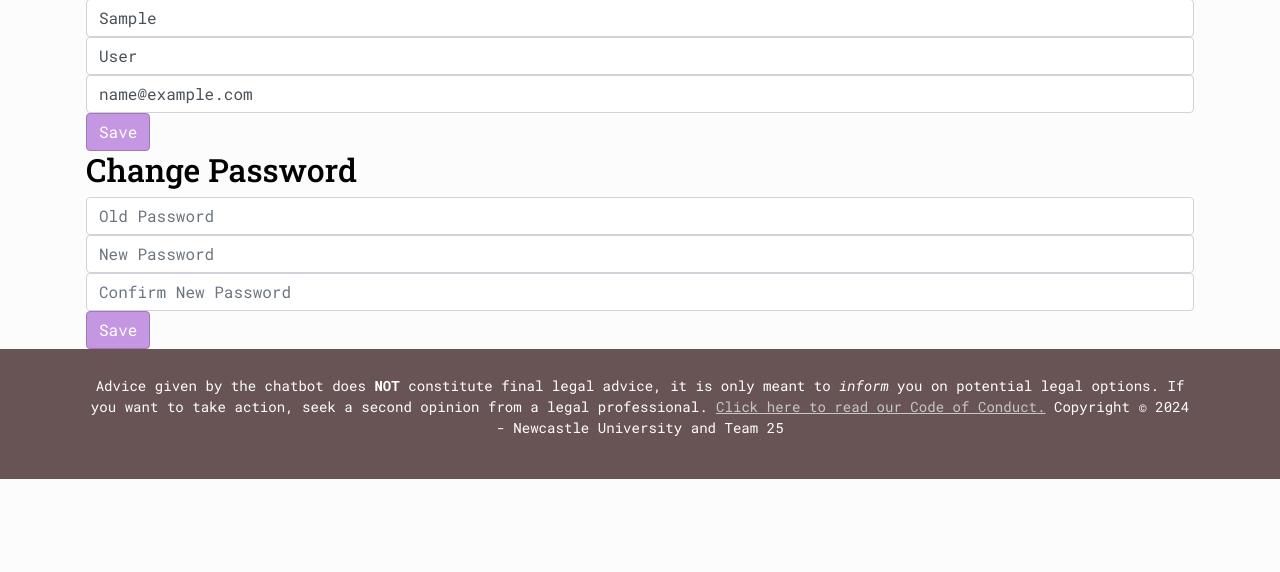
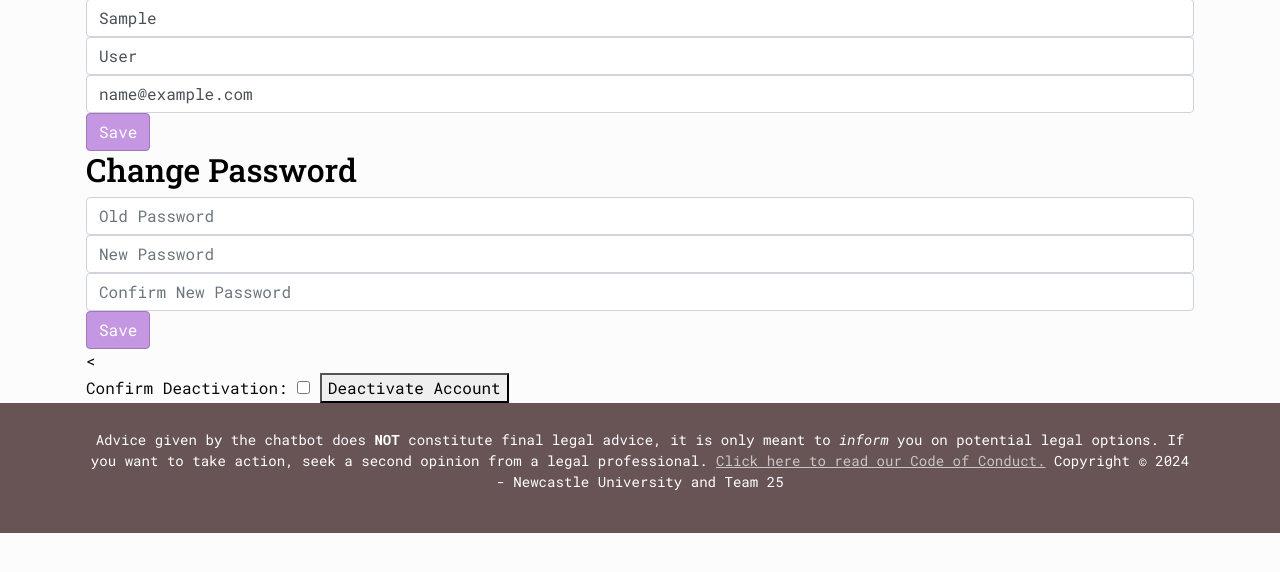
Before and after one commit to GeorgeTsakoumakis/cyber-justitia, a Django app: page /dashboard/ in a window 1280 px wide. Shown: the part 211-783 px from the top of the page. Run offline with Django 5.2, Linux system fonts and the light colour scheme; the visitor is signed in with stand-in values (Sample User, id 1); some libraries are stand-ins or nearby versions.

Commit message:
deactivate account

```diff
--- a/users/forms.py
+++ b/users/forms.py
@@ -43,8 +43,8 @@ class UpdateDescriptionForm(forms.ModelForm):
         fields = ['description']
 
 
-class DeleteAccountForm(forms.ModelForm):
-    delete_profile = forms.BooleanField(
+class DeactivateAccountForm(forms.ModelForm):
+    deactive_profile = forms.BooleanField(
         required=True,
         initial=False,
         widget=forms.CheckboxInput()
--- a/users/templates/dashboard.html
+++ b/users/templates/dashboard.html
@@ -85,5 +85,13 @@
         <button type="submit" class="btn btn-primary" name="change_password">Save</button>
     </form>
 
+    <<form method="post">
+    {% csrf_token %}
+    <input type="hidden" name="deactive_profile" value="False">
+    <label for="{{ deactivate_account_form.deactive_profile.id_for_label }}">Confirm Deactivation:</label>
+    <input type="checkbox" id="{{ deactivate_account_form.deactive_profile.id_for_label }}" name="deactive_profile" value="True" {% if deactivate_account_form.deactive_profile.value %}checked{% endif %}>
+    <button type="submit" name="deactivate_account">Deactivate Account</button>
+</form>
+
 </div>
 {% endblock %}
--- a/users/views.py
+++ b/users/views.py
@@ -5,7 +5,7 @@ from django.contrib import messages
 from django.contrib.auth.password_validation import validate_password
 from .models import CustomUser, ProfessionalUser
 from chatbot.models import Session
-from .forms import UpdateDetailsForm, UpdatePasswordForm
+from .forms import UpdateDetailsForm, UpdatePasswordForm, DeactivateAccountForm
 
 
 def anonymous_required(redirect_url):
@@ -160,17 +160,39 @@ def dashboard(request):
             return update_details(request)
         elif 'change_password' in request.POST:
             return change_password(request)
+        elif 'deactivate_account' in request.POST:
+            return deactivate_account(request)
     else:
         update_details_form = UpdateDetailsForm(instance=request.user)
         update_password_form = UpdatePasswordForm(instance=request.user)
+        deactivate_account_form = DeactivateAccountForm(instance=request.user)
 
     context = {
         'update_details_form': update_details_form,
         'update_password_form': update_password_form,
+        'deactivate_account': deactivate_account_form,
     }
 
     return render(request, "dashboard.html", context)
 
+
+def deactivate_account(request):
+    if request.method == 'POST':
+        form = DeactivateAccountForm(request.POST, instance=request.user)
+        if form.is_valid():
+            if form.cleaned_data['deactive_profile']:
+                request.user.is_active = False
+                request.user.save()
+                messages.success(request, 'Account deactivated successfully')
+                return redirect('index')
+            else:
+                messages.error(request, 'Please check the box to confirm account deactivation')
+                return redirect('dashboard')
+        else:
+            for error in form.errors.values():
+                messages.error(request, error)
+            return redirect('dashboard')
+    return redirect('dashboard')
 
 @login_required
 def change_password(request):
```
